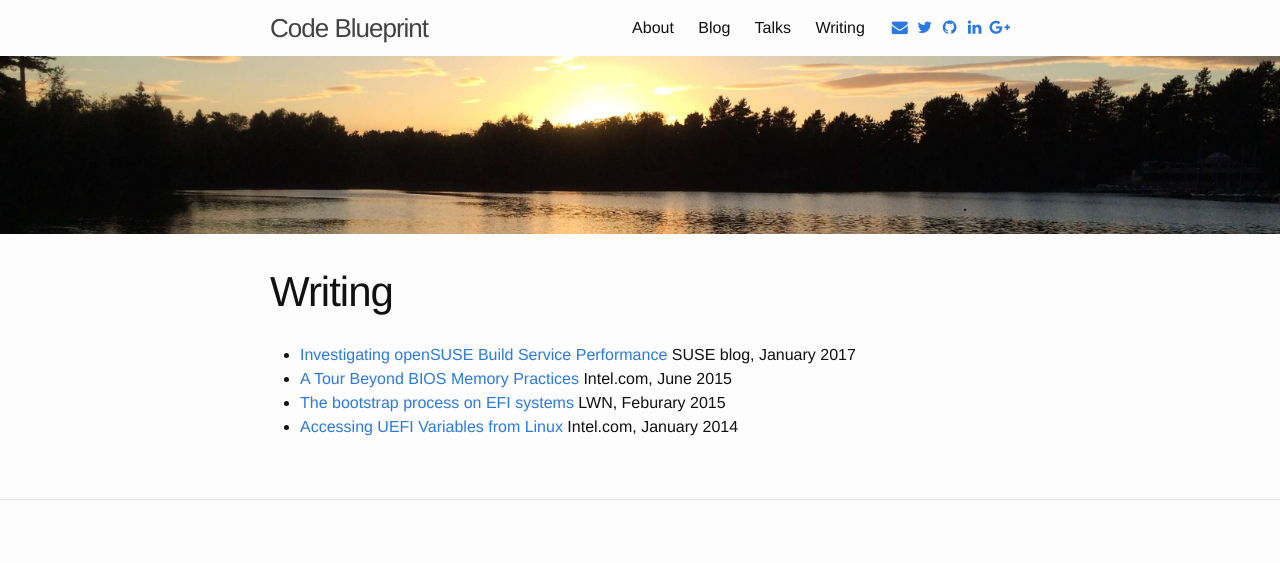
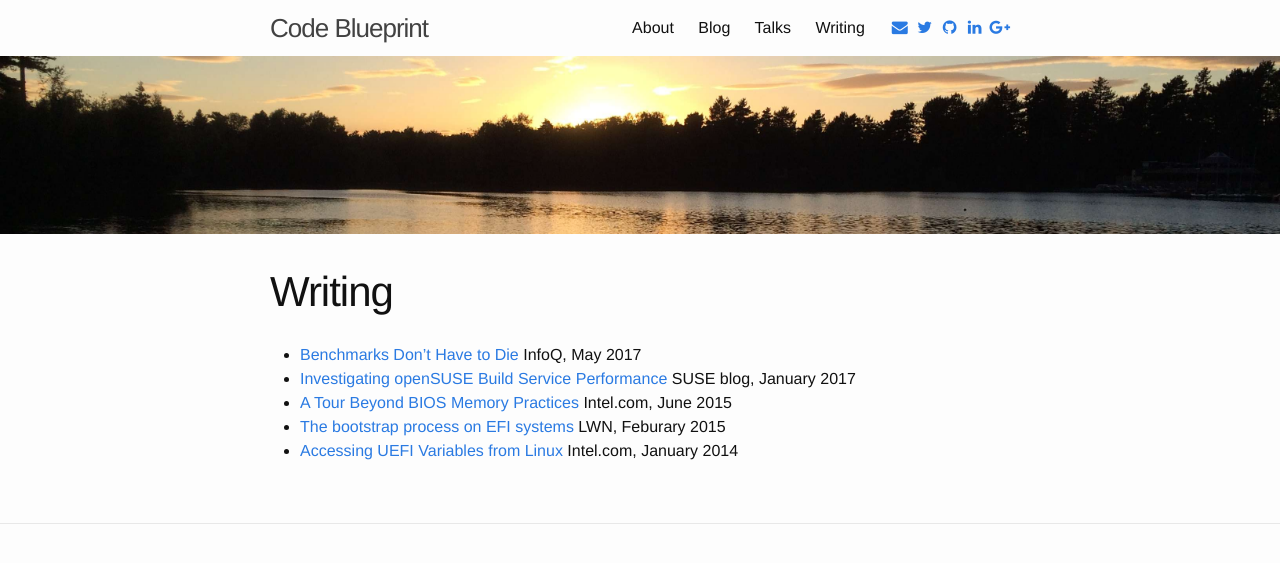
Before and after one commit to mfleming/mfleming.github.io, a Jekyll site: the page built from writing.md, in a window 1280 px wide. Shown: the top 563 px of the page. Built offline with Jekyll 4.4.1, drawn with Linux system fonts in a browser that asks for light colours; nearby versions of some CDN libraries.

Commit message:
writing: Add InfoQ article from May

```diff
--- a/writing.md
+++ b/writing.md
@@ -4,6 +4,7 @@ title: Writing
 permalink: /writing/
 ---
 
+ - [Benchmarks Don't Have to Die](https://www.infoq.com/articles/traditional-benchmark-lifespan) InfoQ, May 2017
  - [Investigating openSUSE Build Service Performance](https://www.suse.com/communities/blog/investigating-opensuse-build-service-performance/) SUSE blog, January 2017
  - [A Tour Beyond BIOS Memory Practices](https://firmware.intel.com/sites/default/files/resources/A_Tour_Beyond_BIOS_Memory_Practices_with_UEFI.pdf) Intel.com, June 2015
  - [The bootstrap process on EFI systems](https://lwn.net/Articles/632528/) LWN, Feburary 2015
```
